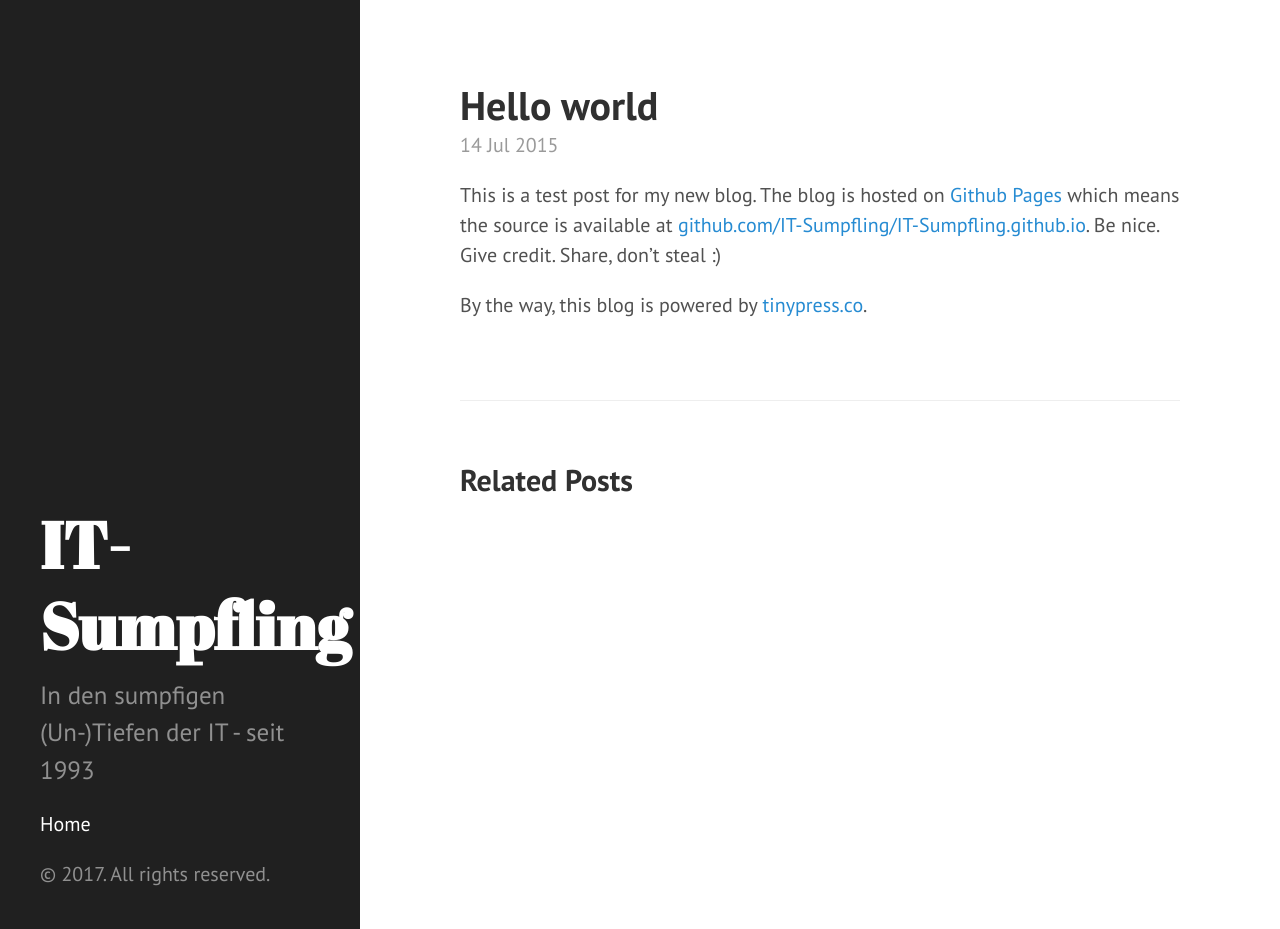
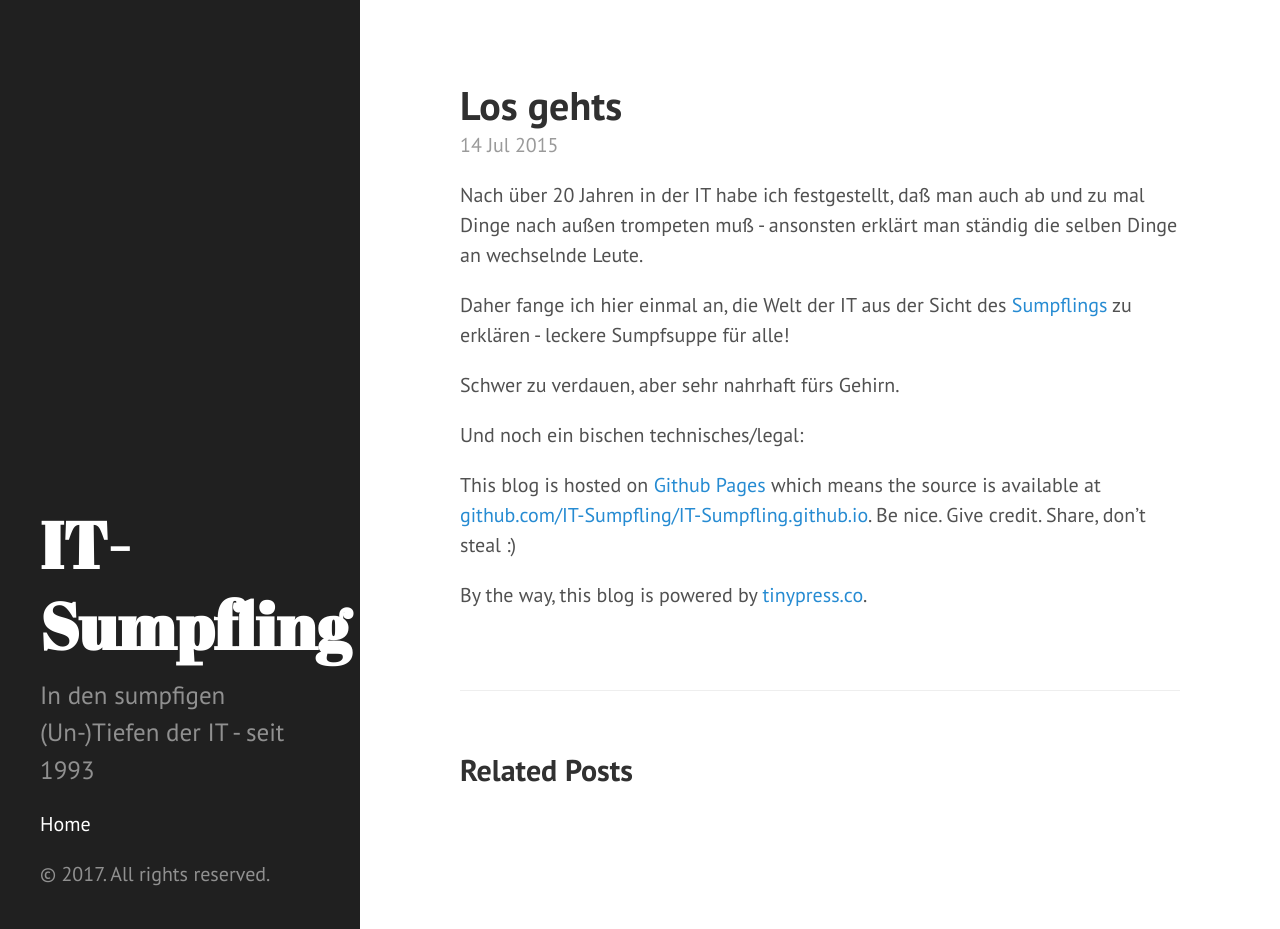
Before and after one commit to IT-Sumpfling/IT-Sumpfling.github.io, a Jekyll site: the page built from _posts/2015-07-14-hello-world.markdown, in a window 1280 px wide and 929 px high. Built offline with Jekyll 4.4.1, drawn with Linux system fonts in a browser that asks for light colours; comment, search, counter and statistics services are not loaded.

Commit message:
Update 2015-07-14-hello-world.markdown

```diff
--- a/_posts/2015-07-14-hello-world.markdown
+++ b/_posts/2015-07-14-hello-world.markdown
@@ -1,8 +1,16 @@
 ---
 published: true
-title: Hello world
+title: Los gehts
 layout: post
 ---
-This is a test post for my new blog. The blog is hosted on [Github Pages](http://pages.github.com/) which means the source is available at [github.com/IT-Sumpfling/IT-Sumpfling.github.io](http://github.com/IT-Sumpfling/IT-Sumpfling.github.io). Be nice. Give credit. Share, don't steal :)
+Nach über 20 Jahren in der IT habe ich festgestellt, daß man auch ab und zu mal Dinge nach außen trompeten muß - ansonsten erklärt man ständig die selben Dinge an wechselnde Leute.
+
+Daher fange ich hier einmal an, die Welt der IT aus der Sicht des [Sumpflings](https://de.wikipedia.org/wiki/Simon_the_Sorcerer#Charaktere) zu erklären - leckere Sumpfsuppe für alle!
+
+Schwer zu verdauen, aber sehr nahrhaft fürs Gehirn.
+
+Und noch ein bischen technisches/legal:
+
+This blog is hosted on [Github Pages](http://pages.github.com/) which means the source is available at [github.com/IT-Sumpfling/IT-Sumpfling.github.io](http://github.com/IT-Sumpfling/IT-Sumpfling.github.io). Be nice. Give credit. Share, don't steal :)
 
 By the way, this blog is powered by [tinypress.co](https://tinypress.co).
```
